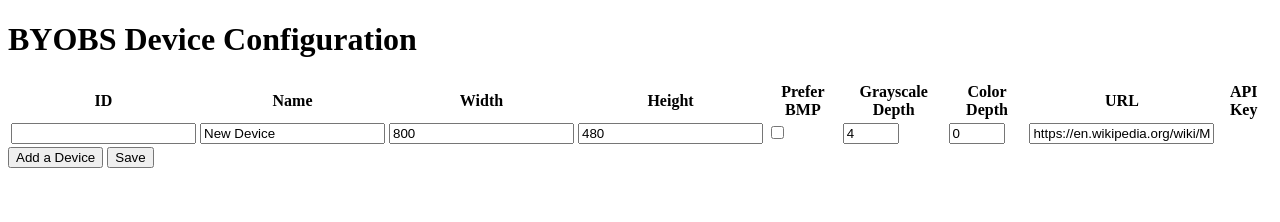
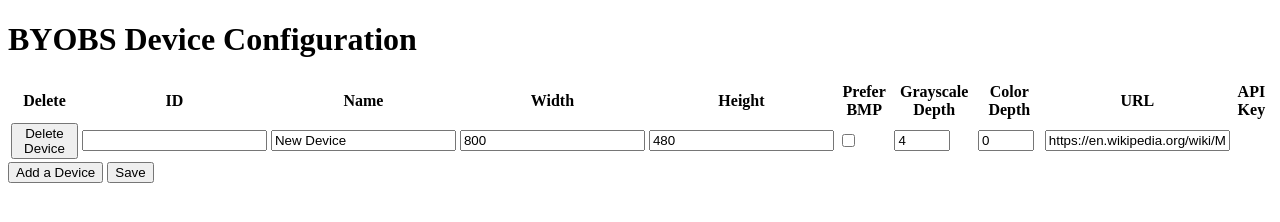
Before and after one commit to Rosefae/BYOBS, a website: page pages/index.html in a window 1280 px wide. Both pictures are taken after a click on the button "Add a Device". Drawn offline with Linux system fonts and the light colour scheme; no server answers.

Commit message:
add delete column to config page

```diff
--- a/pages/index.html
+++ b/pages/index.html
@@ -14,6 +14,7 @@
             <table id="device-table" class="device-table">
                 <thead>
                     <tr>
+                        <th id="table-heading-delete">Delete</th>
                         <th id="table-heading-id">ID</th>
                         <th id="table-heading-name">Name</th>
                         <th id="table-heading-width">Width</th>
--- a/pages/script.js
+++ b/pages/script.js
@@ -27,7 +27,6 @@ async function loadExisting() {
             throw new Error(`HTTP error while fetching existing device data: ${response.status}`);
         }
         const result = await response.json();
-        console.log(result);
 
         for (const [key, value] of Object.entries(result)) {
             addDeviceRow(key, value);
@@ -40,6 +39,8 @@ async function loadExisting() {
 
 function addDeviceRow(id, device) {
     let row = document.createElement("tr");
+
+    addNewDeleteCell();
 
     if (!id) {
         row.dataset.id = "";
@@ -125,6 +126,19 @@ function addDeviceRow(id, device) {
 
         row.appendChild(cell);
     }
+
+    function addNewDeleteCell() {
+        let cell = document.createElement("td");
+        let btn = document.createElement("button");
+        btn.classList.add("delete-btn");
+        btn.innerText = "Delete Device";
+        btn.type = "button";
+        btn.addEventListener("click", (e) => {
+            deleteDevice(row);
+        });
+        cell.appendChild(btn);
+        row.appendChild(cell);
+    }
 }
 
 function resetDeviceTable() {
@@ -167,15 +181,22 @@ function validateNewId(el) {
     }
 }
 
+function deleteDevice(row) {
+    row.remove();
+}
+
 async function formSubmit() {
     const rows = deviceTableBody.querySelectorAll("tr");
-    let devices = { ...existingDevices };
+    let devices = {};
 
     rows.forEach((row) => {
         let id = row.dataset.id;
         if (!id) {
             id = getFieldValue(row, "id");
             devices[id] = {};
+        }
+        else {
+            devices[id] = { ...existingDevices[id] };
         }
 
         let device = devices[id];
@@ -189,7 +210,6 @@ async function formSubmit() {
     });
 
     try {
-        console.log(devices);
         const response = await fetch(devicesEndpoint, {
             method: "POST",
             headers: { "Content-Type": "application/json" },
--- a/pages/style.css
+++ b/pages/style.css
@@ -0,0 +1 @@
+/* TODO */
```
